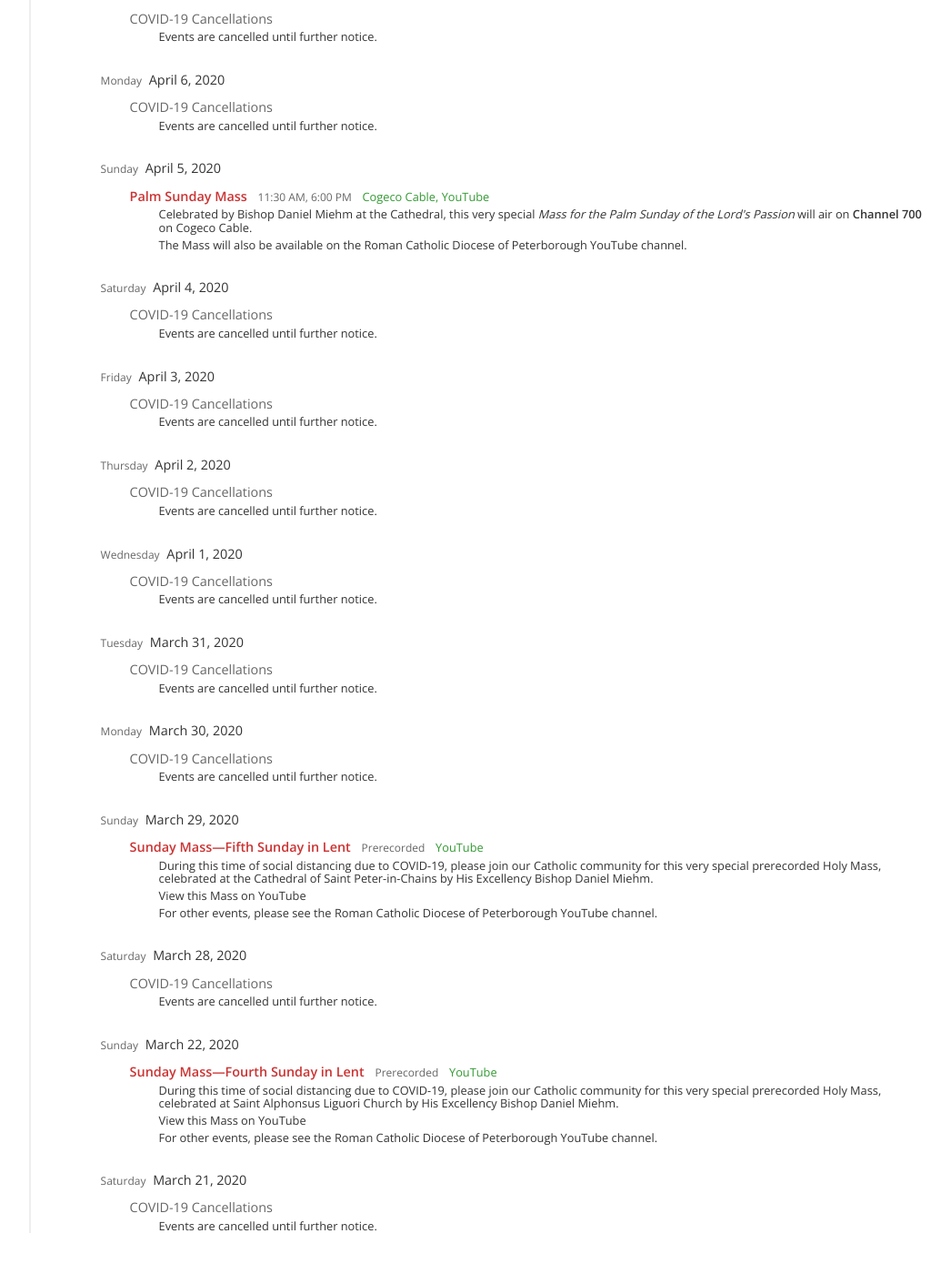
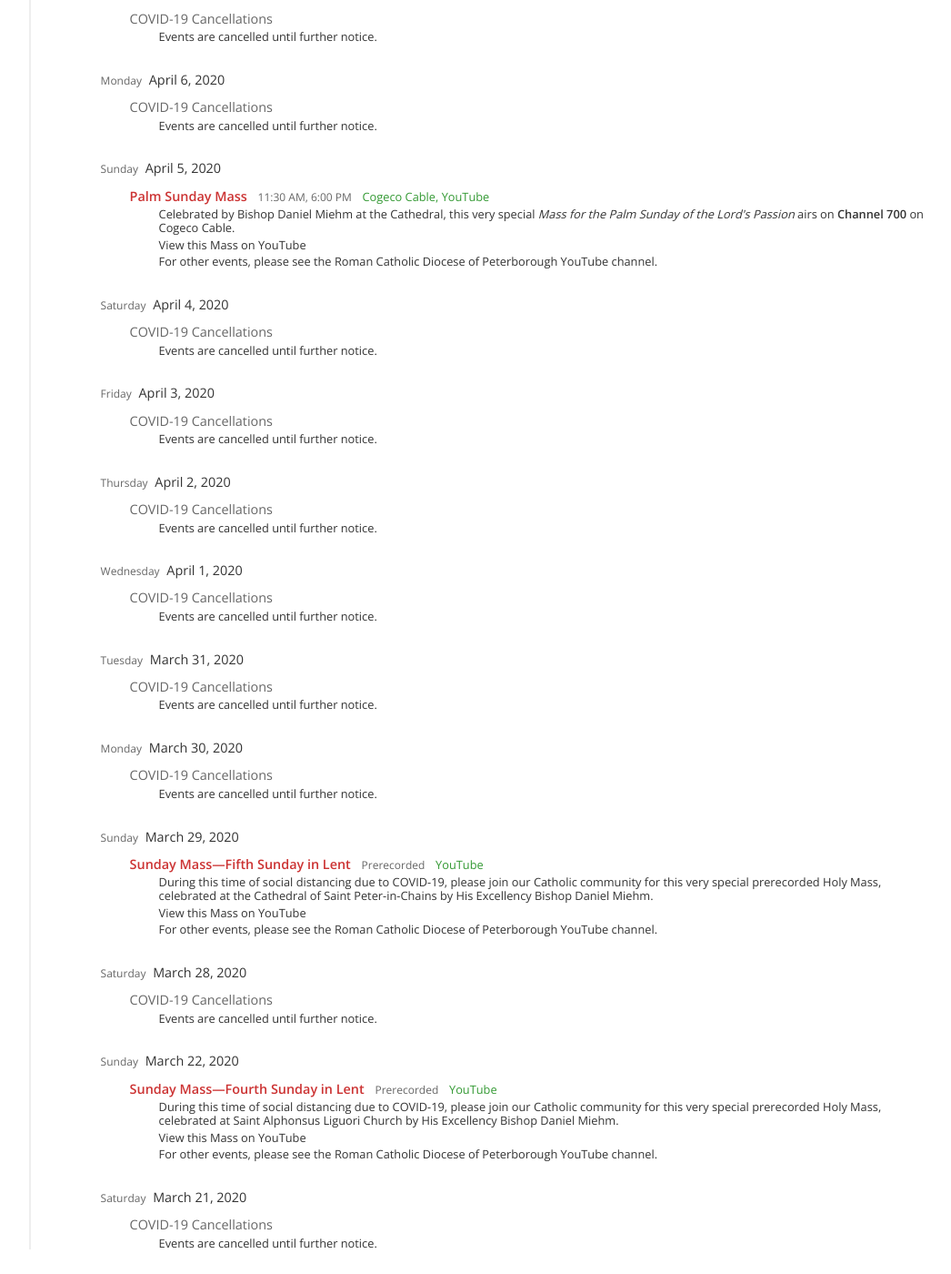
Before and after one commit to stpeterinchains/stpeterinchains.github.io, a Jekyll site: the page built from schedule.html, in a window 1280 px wide and 1400 px high, scrolled down 2761 px. Shown: the whole window at 91% size, without its empty margins (181-1227 px from the left). Built offline with Jekyll 4.4.1, drawn with Linux system fonts in a browser that asks for light colours; nearby versions of some CDN libraries.

Commit message:
Added weekly bulletins reminder to home page, added link to latest mass in schedule data

```diff
--- a/_data/index.yml
+++ b/_data/index.yml
@@ -10,6 +10,10 @@
     For the latest updates, please visit the
     [Peterborough&nbsp;Diocese](https://www.peterboroughdiocese.org/en/index.aspx),
     or join us on social&nbsp;media.
+
+    *To stay informed of news from The&nbsp;Cathedral
+    and our Pastoral&nbsp;Team, please check the
+    [weekly&nbsp;Bulletins](/bulletins.html).*
   donate_button: Please Donate
 
 social:
--- a/_data/schedule.yml
+++ b/_data/schedule.yml
@@ -329,8 +329,8 @@
           [View this Mass on&nbsp;YouTube](https://youtu.be/nmt5O5bHfis)
 
           For other events, please see the
-          [Roman&nbsp;Catholic Diocese&nbsp;of&nbsp;Peterborough](https://www.youtube.com/channel/UC_Cd0rFPwUxMtMRhS_UtCxg/videos)
-          YouTube&nbsp;channel.
+          Roman&nbsp;Catholic Diocese&nbsp;of&nbsp;Peterborough
+          [YouTube&nbsp;channel](https://www.youtube.com/channel/UC_Cd0rFPwUxMtMRhS_UtCxg/videos).
         location: YouTube
         time: Prerecorded
         ordinal: "1200"
@@ -353,8 +353,8 @@
           [View this Mass on&nbsp;YouTube](https://youtu.be/yJpznJE4WdU)
 
           For other events, please see the
-          [Roman&nbsp;Catholic Diocese&nbsp;of&nbsp;Peterborough](https://www.youtube.com/channel/UC_Cd0rFPwUxMtMRhS_UtCxg/videos)
-          YouTube&nbsp;channel.
+          Roman&nbsp;Catholic Diocese&nbsp;of&nbsp;Peterborough
+          [YouTube&nbsp;channel](https://www.youtube.com/channel/UC_Cd0rFPwUxMtMRhS_UtCxg/videos).
         location: YouTube
         time: Prerecorded
         ordinal: "1200"
@@ -380,11 +380,13 @@
         descriptive: |
           Celebrated by Bishop&nbsp;Daniel&nbsp;Miehm at the Cathedral, this very special
           *Mass for the Palm&nbsp;Sunday of the Lord&apos;s&nbsp;Passion*
-          will air on **Channel&nbsp;700** on Cogeco&nbsp;Cable.
+          airs on **Channel&nbsp;700** on Cogeco&nbsp;Cable.
 
-          The Mass will also be available on the
-          [Roman&nbsp;Catholic Diocese&nbsp;of&nbsp;Peterborough](https://www.youtube.com/channel/UC_Cd0rFPwUxMtMRhS_UtCxg/videos)
-          YouTube&nbsp;channel.
+          [View this Mass on&nbsp;YouTube](https://youtu.be/QYTl04HwU9U)
+
+          For other events, please see the
+          Roman&nbsp;Catholic Diocese&nbsp;of&nbsp;Peterborough
+          [YouTube&nbsp;channel](https://www.youtube.com/channel/UC_Cd0rFPwUxMtMRhS_UtCxg/videos).
         location: Cogeco Cable, YouTube
         time: 11:30 AM, 6:00 PM
         ordinal: "1130"
```
